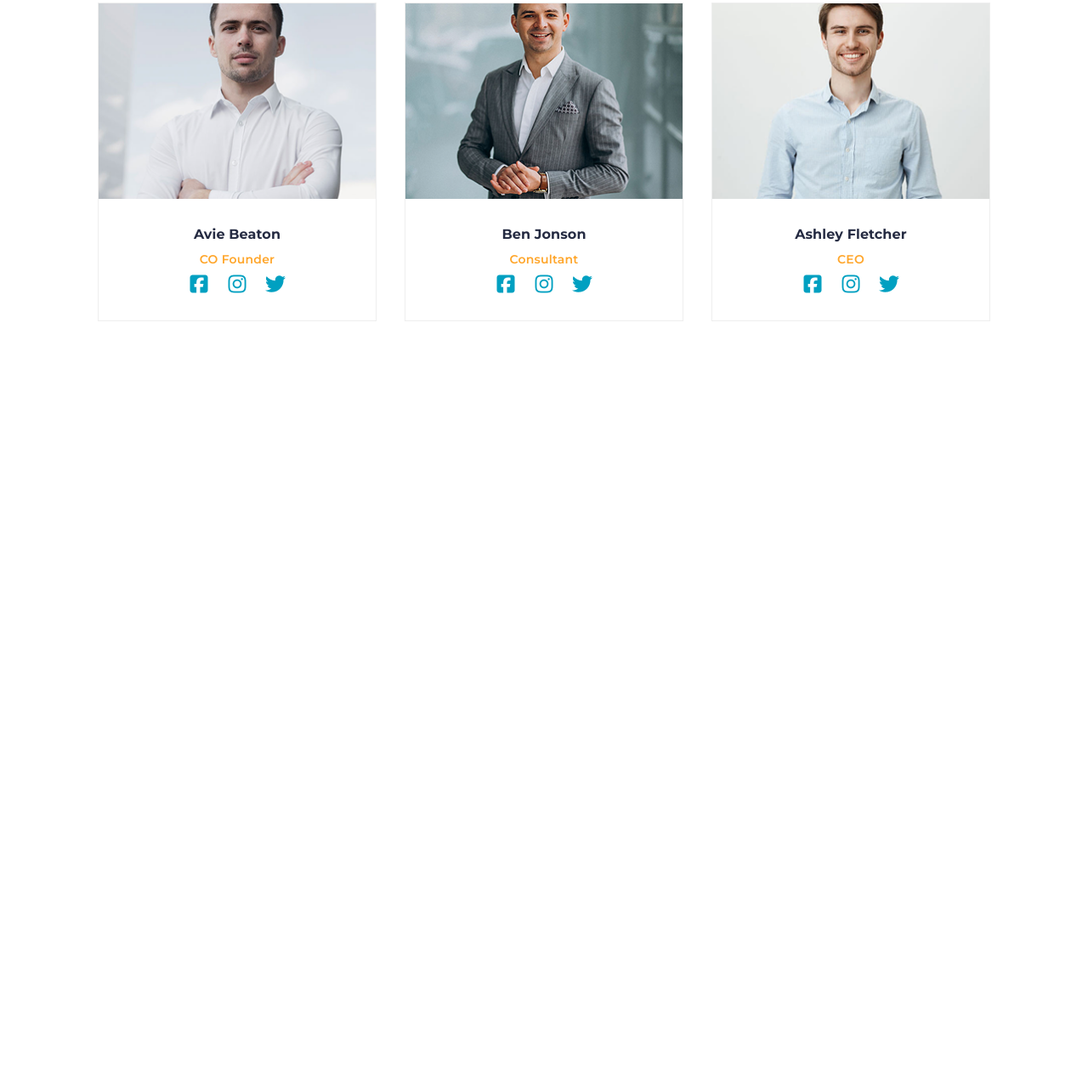
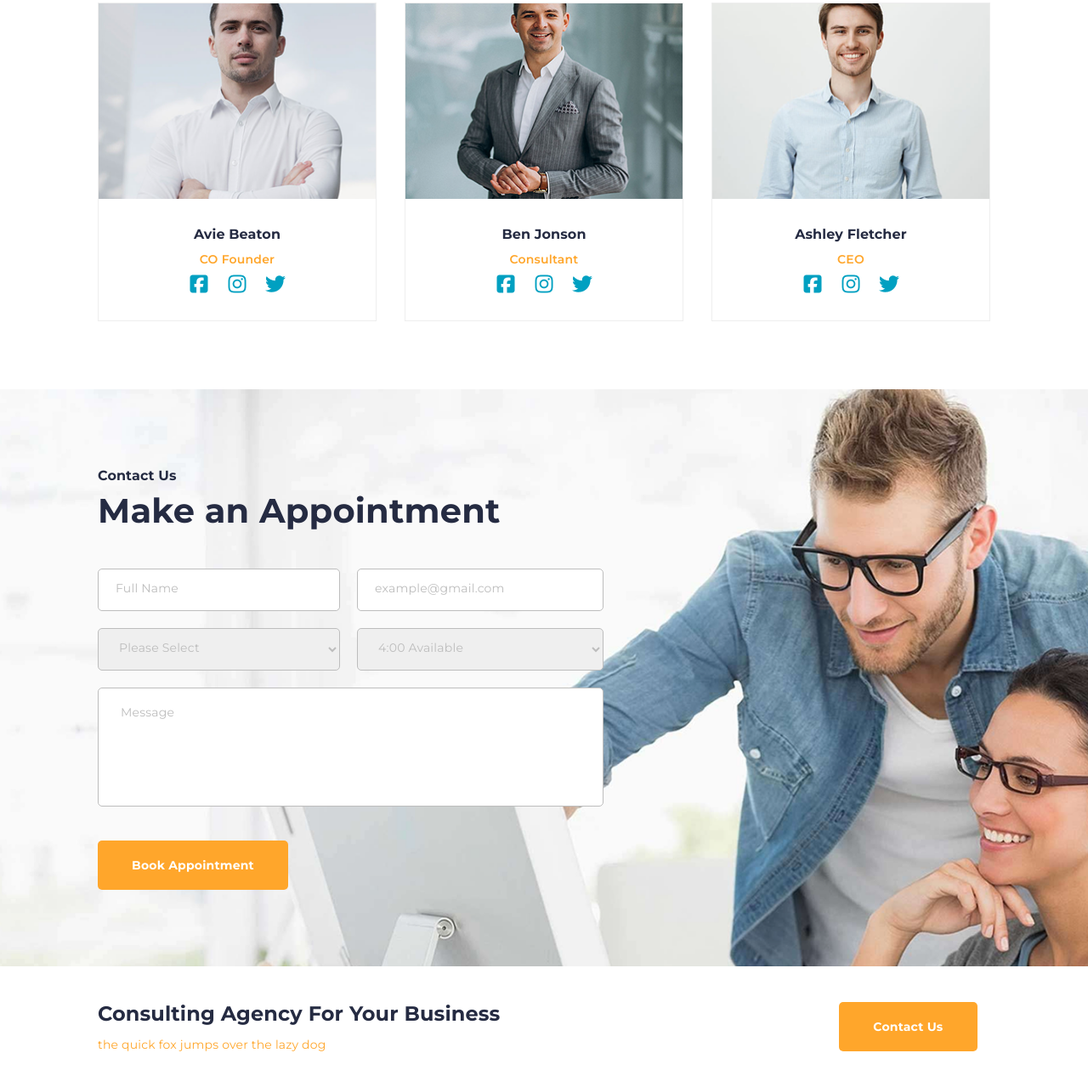
Before and after one commit to giorgi583/final-project, a plain HTML site: page index.html in a window 1280 px wide. Shown: the part 3265-4544 px from the top of the page at 85% size. Before the commit the page ends 3723 px from the top, so only its background shows below. Drawn offline with nearby package versions, Linux system fonts and the light colour scheme.

Commit message:
section 6, 7

```diff
--- a/index.html
+++ b/index.html
@@ -61,10 +61,16 @@
                             <label class="regist_label" for="dep">Department*</label>
                             <select class="s1_inp" name="" id="dep">
                                 <option value="" disabled selected hidden>Please Select</option>
+                                <option value="">abc</option>
+                                <option value="">def</option>
+                                <option value="">ghi</option>
                             </select>
                             <label class="regist_label" for="time">Time*</label>
-                            <select placeholder="4:00 Available" class="s1_inp" name="" id="time">
+                            <select class="s1_inp" name="" id="time">
                                 <option value="" disabled selected hidden>4:00 Available</option>
+                                <option value="">abc</option>
+                                <option value="">def</option>
+                                <option value="">ghi</option>
                             </select>
                         </form>
                         <input class="btn" type="button" value="Book Appointment">
@@ -100,7 +106,8 @@
                 </div>
                 <div class="s2__card">
                     <div class="card_head">
-                        <div class="s2_card_img"><img src="./assets/icons/fa-solid_award.png" alt="award icon"></div>
+                        <div class="s2_card_img"><img src="./assets/icons/fa-solid_award.png" alt="award icon">
+                        </div>
                         <h3>Natipnal top 50 firms</h3>
                     </div>
                     <div class="list">
@@ -214,7 +221,7 @@
                         <p class="card_descr">CO Founder</p>
                         <div class="socials">
                             <a href="#"><i class="fa-brands fa-square-facebook"></i></a>
-                           <a href="#"> <i class="fa-brands fa-instagram"></i></a>
+                            <a href="#"> <i class="fa-brands fa-instagram"></i></a>
                             <a href="#"><i class="fa-brands fa-twitter"></i></a>
                         </div>
                     </div>
@@ -226,7 +233,7 @@
                         <p class="card_descr">Consultant</p>
                         <div class="socials">
                             <a href="#"><i class="fa-brands fa-square-facebook"></i></a>
-                           <a href="#"> <i class="fa-brands fa-instagram"></i></a>
+                            <a href="#"> <i class="fa-brands fa-instagram"></i></a>
                             <a href="#"><i class="fa-brands fa-twitter"></i></a>
                         </div>
                     </div>
@@ -238,12 +245,49 @@
                         <p class="card_descr">CEO</p>
                         <div class="socials">
                             <a href="#"><i class="fa-brands fa-square-facebook"></i></a>
-                           <a href="#"> <i class="fa-brands fa-instagram"></i></a>
+                            <a href="#"> <i class="fa-brands fa-instagram"></i></a>
                             <a href="#"><i class="fa-brands fa-twitter"></i></a>
                         </div>
                     </div>
                 </div>
             </div>
+        </div>
+    </section>
+    <!-- section 6 -->
+    <section class="section6">
+        <div class="inner_cont s6_cont">
+            <div class="s6_ttl">
+                <h5>Contact Us</h5>
+                <h2 class="section_ttl">Make an Appointment</h2>
+            </div>
+            <form class="s6_form">
+                <input class="grid-item-1" placeholder="Full Name" type="text">
+                <input class="grid-item-2" placeholder="example@gmail.com" type="email">
+                <select class="grid-item-3">
+                    <option class="first_child" value="" disabled selected hidden>Please Select</option>
+                    <option value="">abc</option>
+                    <option value="">def</option>
+                    <option value="">ghi</option>
+                </select>
+                <select class="grid-item-4">
+                    <option class="first_child" value="" disabled selected hidden>4:00 Available</option>
+                    <option value="">abc</option>
+                    <option value="">def</option>
+                    <option value="">ghi</option>
+                </select>
+                <textarea class="grid-item-5" type="text" placeholder="Message"></textarea>
+            </form>
+            <input class="btn" type="button" value="Book Appointment">
+        </div>
+    </section>
+    <!-- section 7 -->
+    <section class="section7">
+        <div class="inner_cont s7_cont">
+            <div class="s7_text">
+                <h3>Consulting Agency For Your Business</h3>
+                <p class="description">the quick fox jumps over the lazy dog</p>
+            </div>
+            <button class="btn">Contact Us</button>
         </div>
     </section>
     </main>
--- a/style.css
+++ b/style.css
@@ -22,10 +22,6 @@
 body {
   color: var(--dark);
 }
-/* .container {
-  max-width: 1440px;
-  margin: auto;
-} */
 .inner_cont {
   max-width: 1050px;
   margin: auto;
@@ -354,3 +350,76 @@ ul {
   display: flex;
   gap: 15px;
 }
+/* section 6 */
+.section6 {
+  background: url(./assets/images/background_\(1\).png);
+  background-repeat: no-repeat;
+  background-size: cover;
+}
+.s6_form {
+  display: grid;
+  grid-template-columns: 285px 290px;
+  grid-template-rows: 50px 50px 140px;
+  gap: 20px;
+}
+.grid-item-5 {
+  grid-column: span 2;
+}
+.s6_cont {
+  display: flex;
+  flex-direction: column;
+  gap: 40px;
+  padding-top: 90px;
+  padding-bottom: 90px;
+  align-items: flex-start;
+}
+.s6_ttl h5 {
+  font-size: 16px;
+  line-height: 24px;
+  letter-spacing: 0.1px;
+}
+.s6_ttl h2 {
+  text-align: left;
+}
+.s6_cont .btn {
+  padding-left: 40px;
+  padding-right: 40px;
+}
+.s6_form input, select, textarea {
+  padding: 11px 20px 15px 20px;
+  outline: none;
+  border: 1px solid var(--grey);
+  border-radius: 5px;
+  font-size: 14px;
+  line-height: 24px;
+  letter-spacing: 0.2px;
+  color: var(--grey);
+}
+.s6_form input::placeholder, textarea::placeholder {
+  color: var(--grey);
+}
+.s6_form textarea {
+  padding: 16px 26px;
+  resize: none;
+}
+/* section 7 */
+.s7_cont {
+  display: flex;
+  justify-content: space-between;
+  padding-right: 15.5px;
+  padding-bottom: 40px;
+  padding-top: 40px;
+  align-items: center;
+}
+.s7_text h3 {
+  font-size: 24px;
+  line-height: 32px;
+  letter-spacing: 0.1px;
+}
+.s7_text p {
+  text-align: left;
+  margin-top: 10px;
+}
+.s7_cont button {
+  padding: 15px 40px;
+}
```
Also changed, not shown: assets/images/background_(1).png (renamed from assets/images/background (1).png), reset.css (line endings or trailing spaces).
